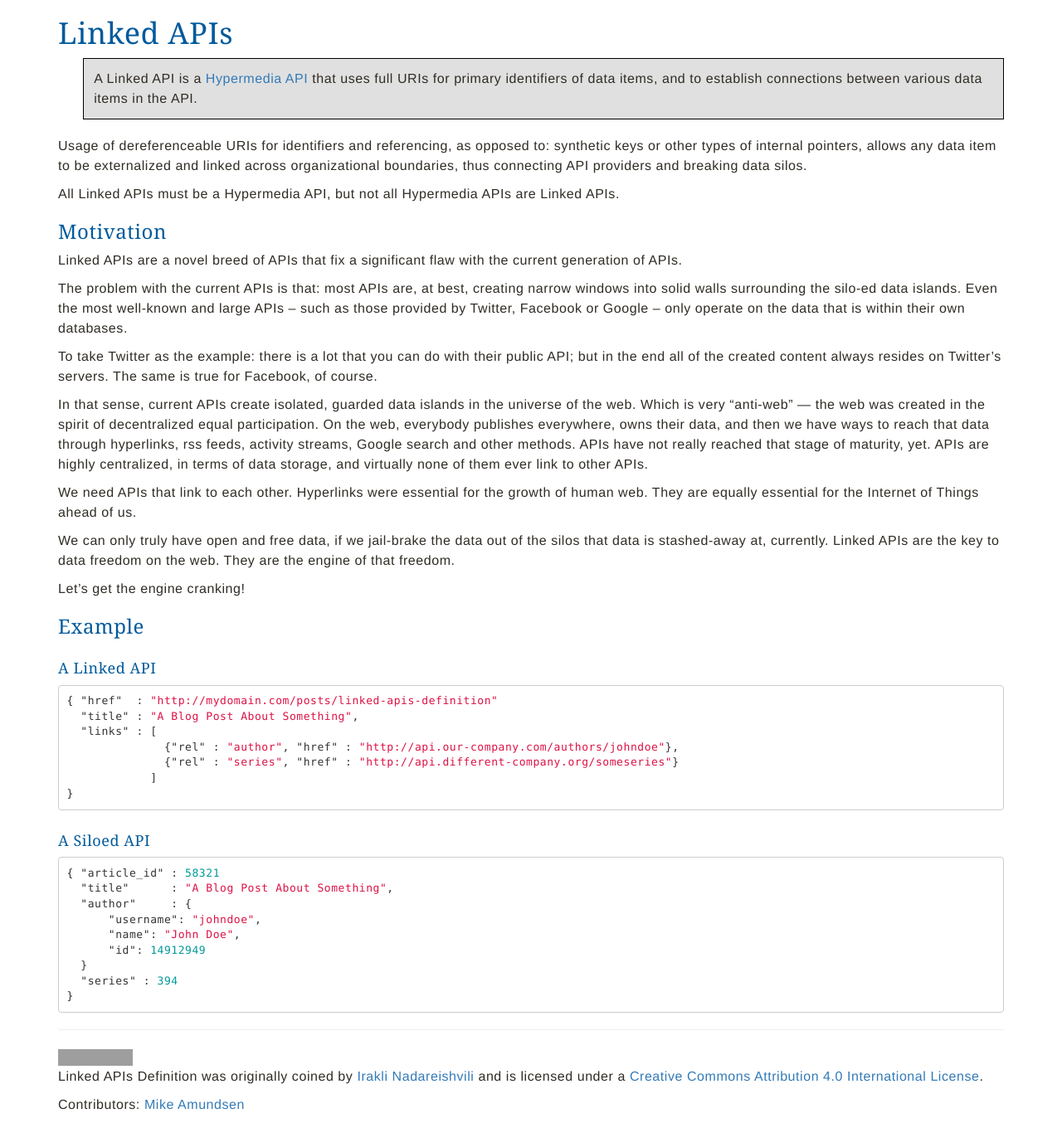
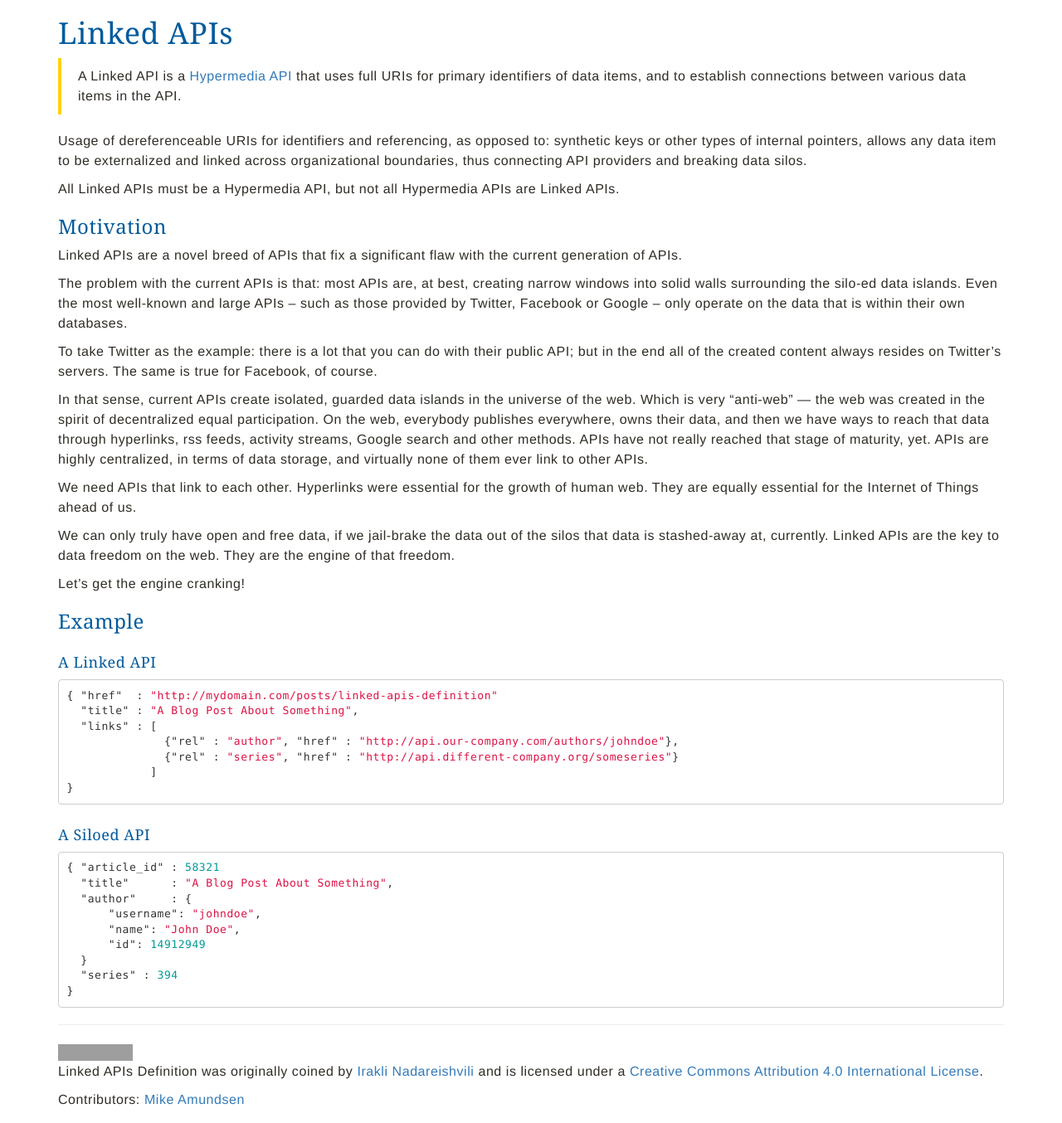
Before and after one commit to inadarei/linkedapis, a Jekyll site: the page built from index.md, in a window 1280 px wide. Shown: the whole page at 83% size. Built offline with Jekyll 4.4.1, drawn with Linux system fonts in a browser that asks for light colours; nearby versions of some CDN libraries; Markdown is read by kramdown in place of the engine named in the settings; grey boxes are pictures that could not be loaded.

Commit message:
blockquote style

```diff
--- a/css/typedef.css
+++ b/css/typedef.css
@@ -33,13 +33,8 @@ h6 {
     font-size: 16px;
 }
 
-
 blockquote {
-  display: block;
-  border: 1px black solid;
-  background-color: #e0e0e0;
-  padding: .7em;
-  margin-left: 30px;
+  border-left: 4px solid #ffd204;
 }
 
 dd {
```
